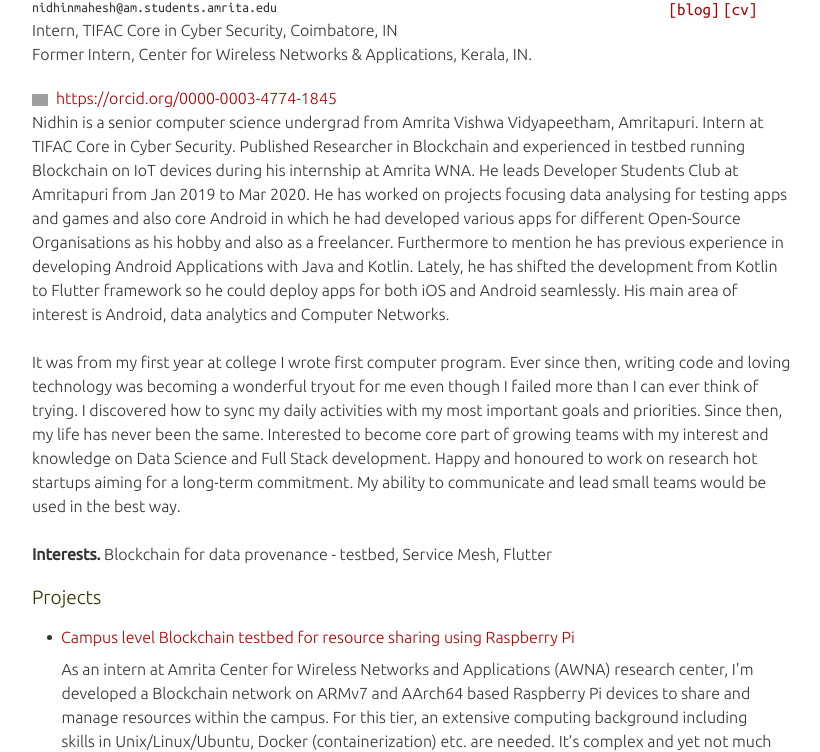
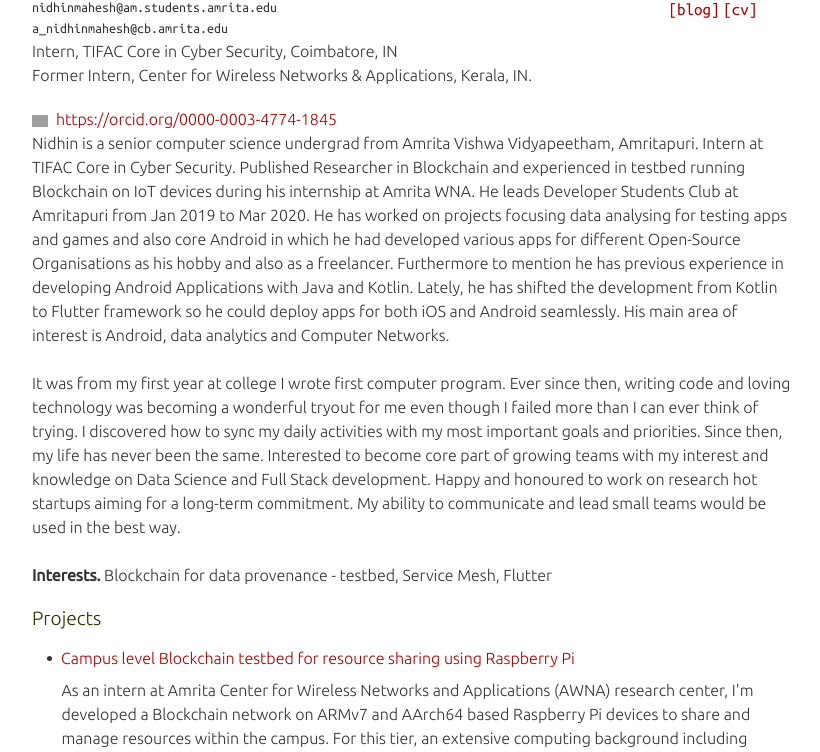
Before and after one commit to nidhinmahesh/nidhinmahesh.github.io, a plain HTML site: page index.html in a window 1280 px wide. Shown: the part 348-1100 px from the top of the page, without its empty margins (228-1048 px from the left). Drawn offline with Linux system fonts and the light colour scheme; grey boxes are pictures that could not be loaded.

Commit message:
added email id

```diff
--- a/index.html
+++ b/index.html
@@ -39,6 +39,7 @@
 		<span class="affilation"><ul class="flat">
 				<li class="position">Computer Science undergraduate, Amrita Vishwa Vidyapeetham</li>
 				<li class="email">nidhinmahesh@am.students.amrita.edu</li>
+				<li class="email">a_nidhinmahesh@cb.amrita.edu</li>
 			</ul><ul class="flat">
 				<li class="position">Intern, TIFAC Core in Cyber Security, Coimbatore, IN</li>
 				<li class="position">Former Intern, Center for Wireless Networks & Applications, Kerala, IN.</li>
```
